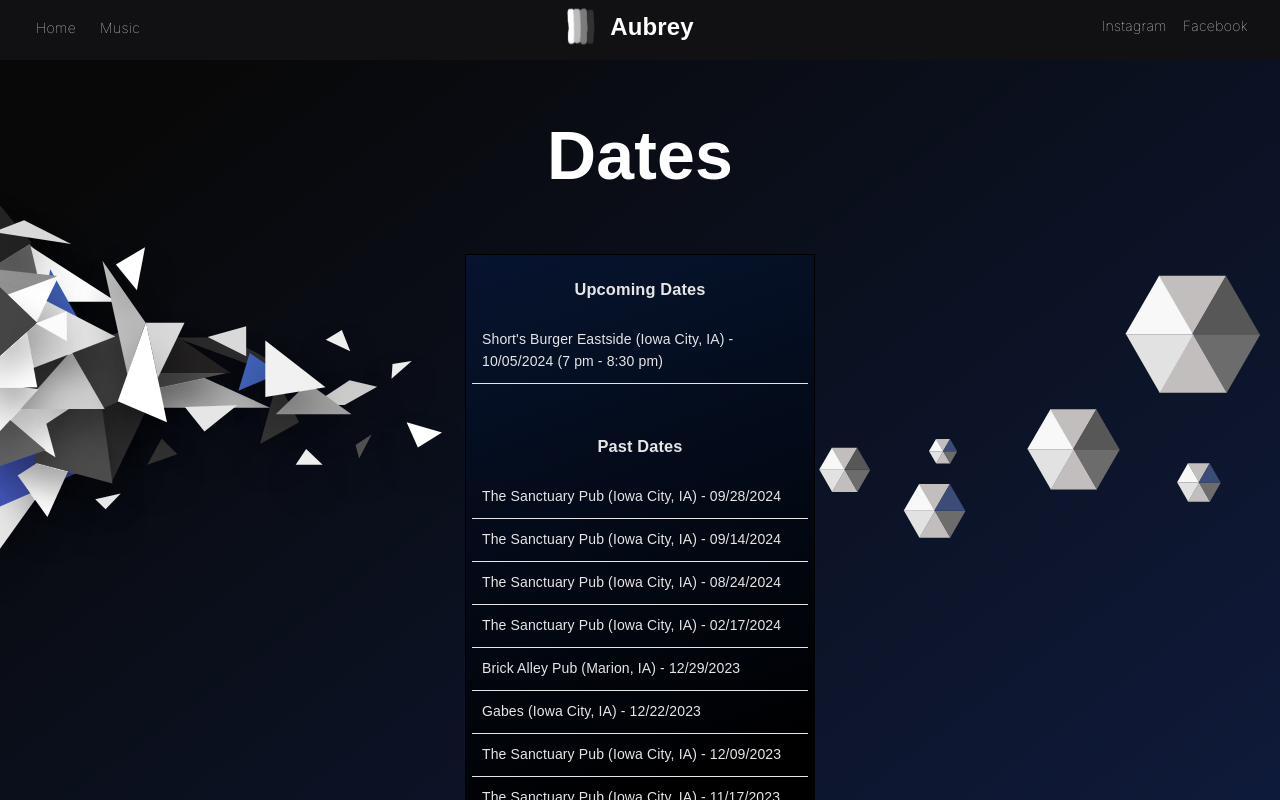
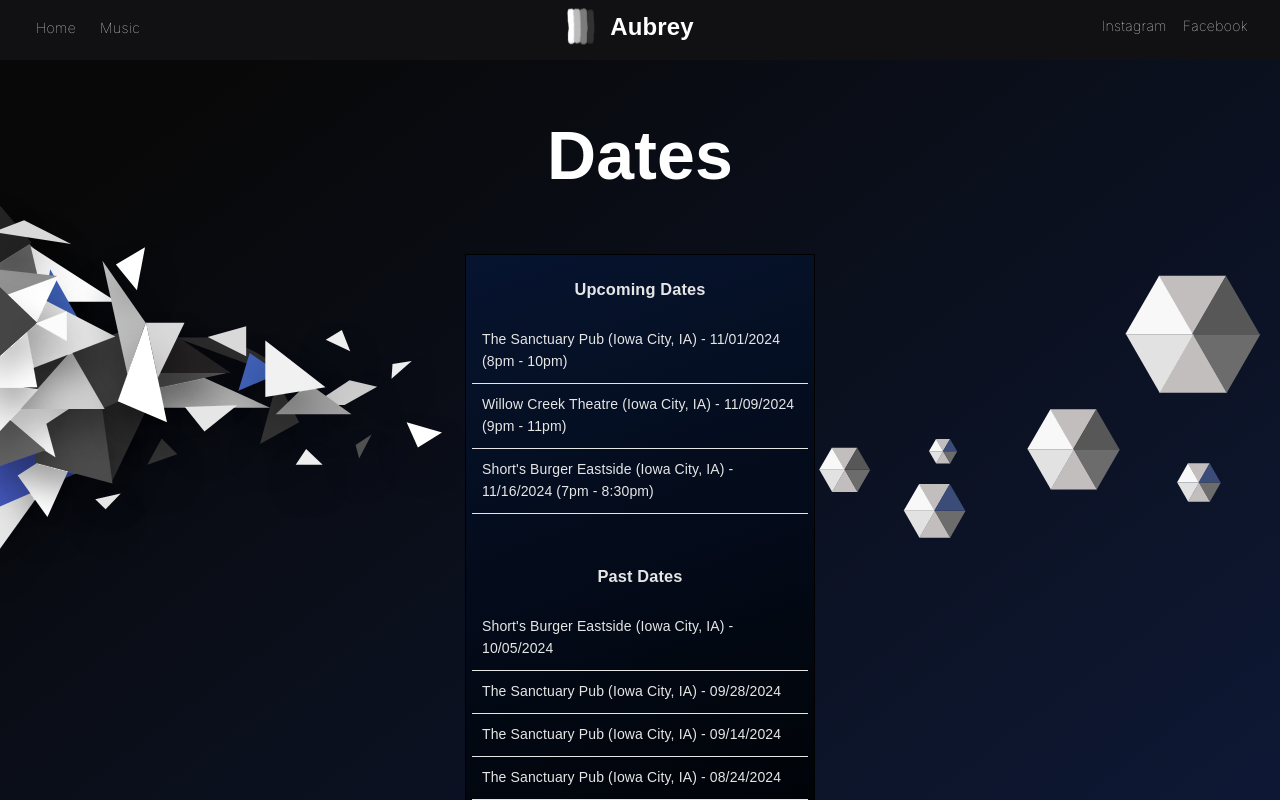
Before and after one commit to aubreyyates/theaubreymusic, a React (Create React App) app: page / in a window 1280 px wide. Shown: the top 800 px of the page. Built offline with nearby package versions, Linux system fonts and the light colour scheme; a web font is replaced by a local one.

Commit message:
Update dates.

```diff
--- a/src/pages/home/HomeOverlay.css
+++ b/src/pages/home/HomeOverlay.css
@@ -31,7 +31,7 @@
 
 #home-main-box {
   position: relative;
-  height: 566px;
+  height: 756px;
   width: 350px;
   background-color: rgb(0, 0, 0);
   padding: 1px;
--- a/src/pages/home/HomeOverlay.js
+++ b/src/pages/home/HomeOverlay.js
@@ -7,9 +7,14 @@ import './HomeOverlay.css';
 import Shapes from './svgComponents/shapes';
 import ShapesLeft from './svgComponents/shapesLeft';
 
-let upcomingDates = [`Short's Burger Eastside (Iowa City, IA) - 10/05/2024 (7 pm - 8:30 pm)`];
+let upcomingDates = [
+  `The Sanctuary Pub (Iowa City, IA) - 11/01/2024 (8pm - 10pm)`,
+  'Willow Creek Theatre (Iowa City, IA) - 11/09/2024 (9pm - 11pm)',
+  `Short's Burger Eastside (Iowa City, IA) - 11/16/2024 (7pm - 8:30pm)`
+];
 
 let pastDates = [
+  `Short's Burger Eastside (Iowa City, IA) - 10/05/2024`,
   'The Sanctuary Pub (Iowa City, IA) - 09/28/2024',
   'The Sanctuary Pub (Iowa City, IA) - 09/14/2024',
   'The Sanctuary Pub (Iowa City, IA) - 08/24/2024',
--- a/src/pages/home/index.js
+++ b/src/pages/home/index.js
@@ -9,7 +9,7 @@ const Home = () => {
   return (
     <Grid>
       <div id="home-container">
-        <Grid style={{ height: '800px', position: 'relative' }}>
+        <Grid style={{ height: '1000px', position: 'relative' }}>
           <HomeOverlay></HomeOverlay>
         </Grid>
       </div>
```
